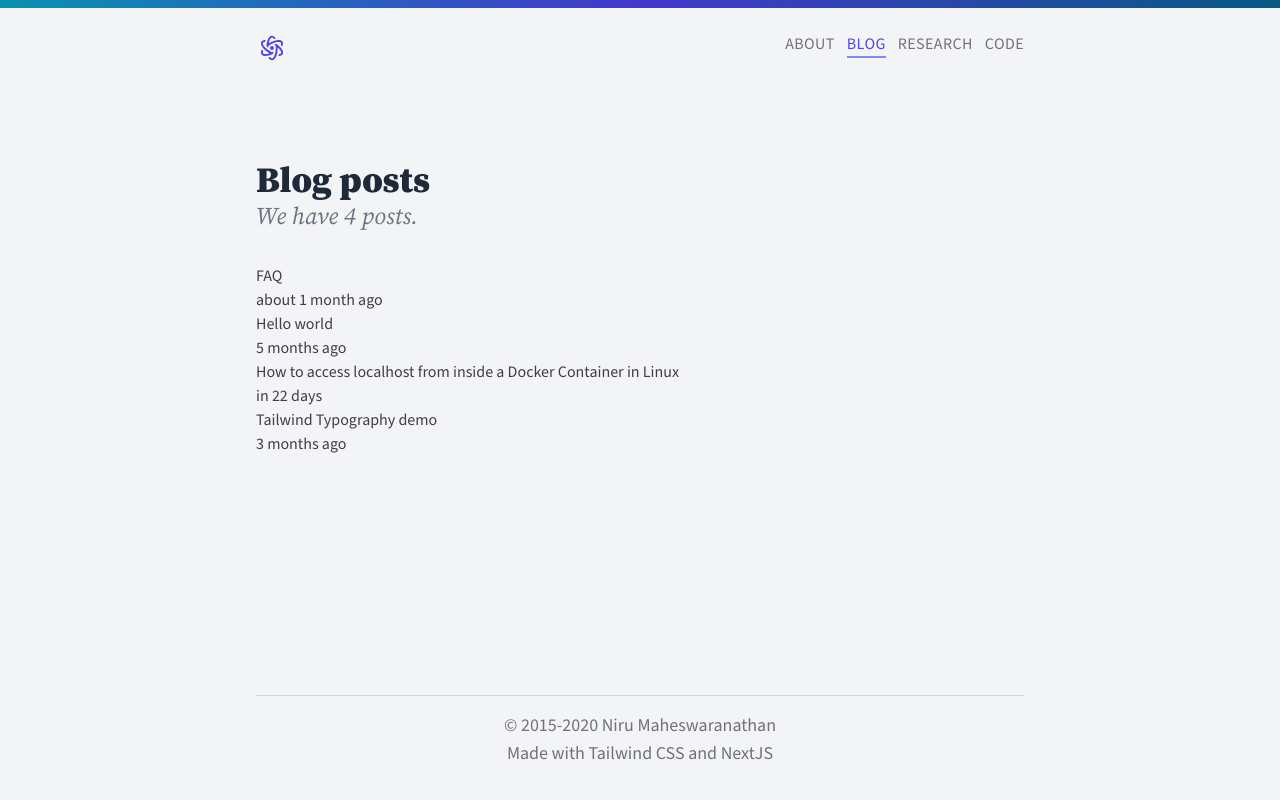
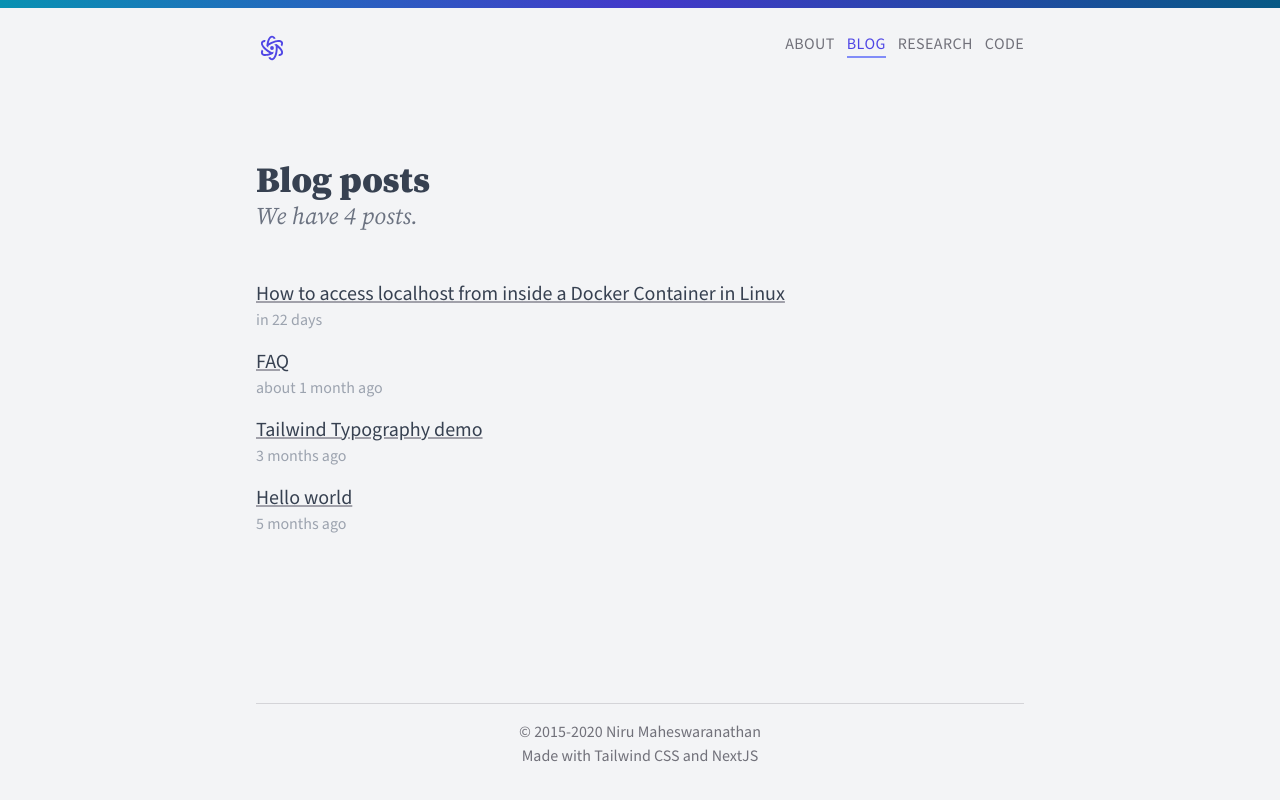
Before and after one commit to nirum/website, a Next.js app: page /blog in a window 1280 px wide. Built offline with nearby package versions, Linux system fonts and the light colour scheme.

Commit message:
Finalizes blog archive page.

```diff
--- a/components/footer.js
+++ b/components/footer.js
@@ -3,7 +3,7 @@ import Link from "next/link";
 export default function Footer() {
   return (
     <footer className="mt-24 mb-8 border-t border-gray-300 dark:border-gray-700">
-      <div className="mt-4 font-sans dim-color text-center mx-auto text-sm sm:text-base lg:text-lg">
+      <div className="mt-4 font-sans dim-color text-center mx-auto text-xs sm:text-sm lg:text-base">
         <div>&copy; 2015-2020 Niru Maheswaranathan</div>
         <div>
           Made with&nbsp;
--- a/pages/blog/[slug].js
+++ b/pages/blog/[slug].js
@@ -4,17 +4,19 @@ import path from "path";
 import matter from "gray-matter";
 import remark from "remark";
 import html from "remark-html";
+import { format } from "date-fns";
 
 async function markdownToHtml(markdown) {
   const result = await remark().use(html).process(markdown);
   return result.toString();
 }
 
-const Post = ({ title, description, slug, content }) => {
+const Post = ({ title, date, slug, content }) => {
+  const formattedDate = format(new Date(date), "PPP");
   return (
     <div>
       <h1>{title}</h1>
-      <h4>{description}</h4>
+      <h4>{formattedDate}</h4>
       <article
         className="pt-16"
         dangerouslySetInnerHTML={{ __html: content }}
--- a/pages/blog/index.js
+++ b/pages/blog/index.js
@@ -20,6 +20,7 @@ export const getStaticProps = async () => {
     posts.push(data);
   });
 
+  posts.sort((p, q) => new Date(q.date) - new Date(p.date));
   return {
     props: {
       posts,
@@ -32,16 +33,21 @@ export default function BlogPage({ posts }) {
     <div>
       <h1>Blog posts</h1>
       <h4>We have {posts.length} posts.</h4>
-      <div className="mt-8">
+      <div className="mt-8 flex flex-col space-y-4 mt-12 mx-auto">
         {posts.map((p, i) => (
-          <div key={i}>
-            <Link href={"blog/" + p.slug}>{p.title}</Link>
-            <div>
+          <article key={i} className="font-sans w-full">
+            <Link
+              href={"blog/" + p.slug}
+              className="font-semibold text-sm sm:text-base lg:text-lg"
+            >
+              {p.title}
+            </Link>
+            <div className="text-coolgray-400 text-xs sm:text-sm lg:text-base">
               {formatDistance(new Date(p.date), new Date(), {
                 addSuffix: true,
               })}
             </div>
-          </div>
+          </article>
         ))}
       </div>
     </div>
--- a/pages/code.js
+++ b/pages/code.js
@@ -112,7 +112,7 @@ export async function getStaticProps() {
 export default function CodePage({ repos }) {
   return (
     <div className="mt-8">
-      <HTMLDivElement className="text-gray-dark font-serif text-gray-700 dark:text-coolgray-400">
+      <div className="text-gray-dark font-serif text-gray-700 dark:text-coolgray-400">
         <h2 className="text-gray-dark dark:text-coolgray-200 text-xl sm:text-2xl lg:text-4xl font-black">
           Code
         </h2>
--- a/styles/index.css
+++ b/styles/index.css
@@ -19,7 +19,8 @@
 }
 
 article a {
-  @apply border-b border-gray-500 hover:border-indigo-300 dark:border-coolgray-500 dark:hover:border-cyan-600 fade pb-0;
+  @apply underline fade pb-0;
+  text-decoration-color: theme("colors.gray.400");
 }
 
 a {
@@ -27,11 +28,11 @@ a {
 }
 
 article {
-  @apply text-coolgray-800 dark:text-coolgray-200 font-sans sm:font-serif mx-auto sm:text-lg lg:text-xl;
+  @apply text-coolgray-700 dark:text-coolgray-200 font-sans sm:font-serif mx-auto sm:text-lg lg:text-xl;
 }
 
 h1 {
-  @apply overflow-visible text-coolgray-800 dark:text-coolgray-200 font-serif text-xl sm:text-2xl lg:text-4xl font-black leading-snug mt-8 lg:mt-16;
+  @apply overflow-visible text-coolgray-700 dark:text-coolgray-200 font-serif text-xl sm:text-2xl lg:text-4xl font-black leading-snug mt-8 lg:mt-16;
 }
 
 h2 {
@@ -91,7 +92,7 @@ figure > img {
 }
 
 blockquote {
-  @apply border-l-2 sm:border-l-4 border-indigo-600 dark:border-cyan-300 pl-2 sm:pl-4 italic font-semibold sm:text-xl lg:text-2xl;
+  @apply border-l-2 sm:border-l-4 border-indigo-600 dark:border-cyan-300 pl-2 sm:pl-4 italic font-semibold;
 }
 
 code {
```
